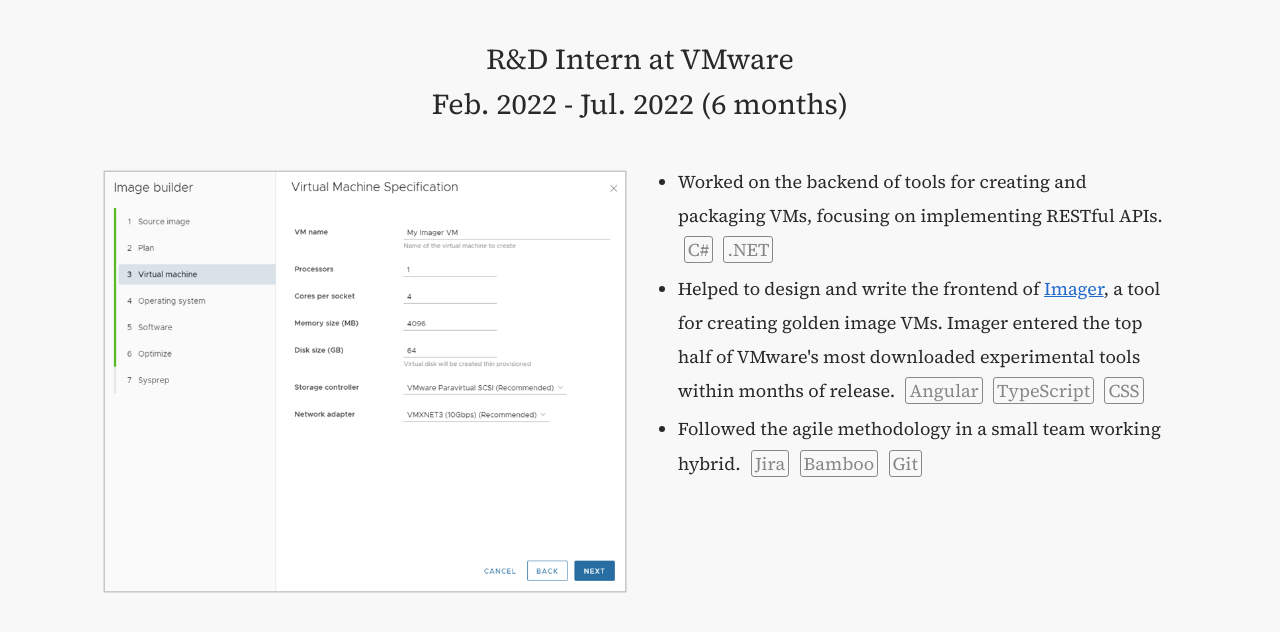
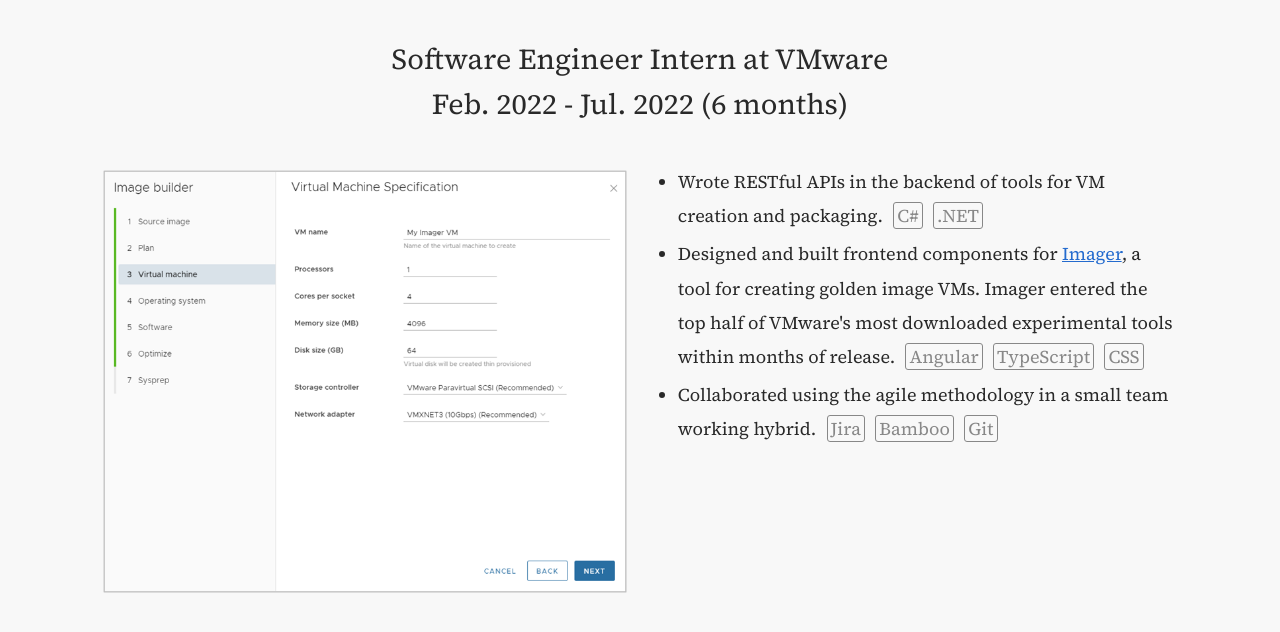
Before and after one commit to Corrade/Corrade.github.io, a plain HTML site: page index.html in a window 1280 px wide. Shown: the part 672-1304 px from the top of the page. Drawn offline with Linux system fonts and the light colour scheme.

Commit message:
Updated VMware job

```diff
--- a/index.html
+++ b/index.html
@@ -78,7 +78,7 @@
                 <h2>Software Engineering</h2>
 
                 <div class="subblock">
-                    <h4>R&D Intern at VMware</br>Feb. 2022 - Jul. 2022 (6 months)</h4>
+                    <h4>Software Engineer Intern at VMware</br>Feb. 2022 - Jul. 2022 (6 months)</h4>
 
                     <div class="columns padding">
                         <div class="frame allow-column-split-for-mobile">
@@ -86,9 +86,9 @@
                         </div>
                         <div>
                             <ul>
-                                <li>Worked on the backend of tools for creating and packaging VMs, focusing on implementing RESTful APIs. <span class="tag">C#</span> <span class="tag">.NET</span></li>
-                                <li>Helped to design and write the frontend of <a href ="https://flings.vmware.com/imager#contributors">Imager</a>, a tool for creating golden image VMs. Imager entered the top half of VMware's most downloaded experimental tools within months of release. <span class="tag">Angular</span> <span class="tag">TypeScript</span> <span class="tag">CSS</span></li>
-                                <li>Followed the agile methodology in a small team working hybrid. <span class="tag">Jira</span> <span class="tag">Bamboo</span> <span class="tag">Git</span></li>
+                                <li>Wrote RESTful APIs in the backend of tools for VM creation and packaging. <span class="tag">C#</span> <span class="tag">.NET</span></li>
+                                <li>Designed and built frontend components for <a href ="https://flings.vmware.com/imager#contributors">Imager</a>, a tool for creating golden image VMs. Imager entered the top half of VMware's most downloaded experimental tools within months of release. <span class="tag">Angular</span> <span class="tag">TypeScript</span> <span class="tag">CSS</span></li>
+                                <li>Collaborated using the agile methodology in a small team working hybrid. <span class="tag">Jira</span> <span class="tag">Bamboo</span> <span class="tag">Git</span></li>
                             </ul>
                         </div>
                     </div>
@@ -171,11 +171,12 @@
                             <li>Implemented client-side prediction using rollback</li>
                             <li>Combined entity extrapolation (dead reckoning) with entity interpolation</li>
                             <li>Implemented tick synchronisation</li>
-                            <li>Implemented lag compensation (favor-the-shooter ruling)</li>
+                            <li>Implemented lag compensation (ruling according to favor-the-shooter)</li>
                             <li>Implemented delta compression</li>
+                            <li>Networked the following mechanics: 3D movement, hitscan and projectiles</li>
                         </ul>
-                        <li>Networked the following mechanics: 3D movement, hitscan and projectiles</li>
-                        <li>Implemented an in-game network diagnostics UI</li>
+                        <li>Adopted data-oriented design</li>
+                        <li>Implemented an in-game network diagnostics interface</li>
                         <li>Smoothly handled late joins, disconnects and reconnects</li>
                         <li>Deployed the server on an AWS EC2 instance</li>
                     </ul>
```
Also changed, not shown: 1 other file.
